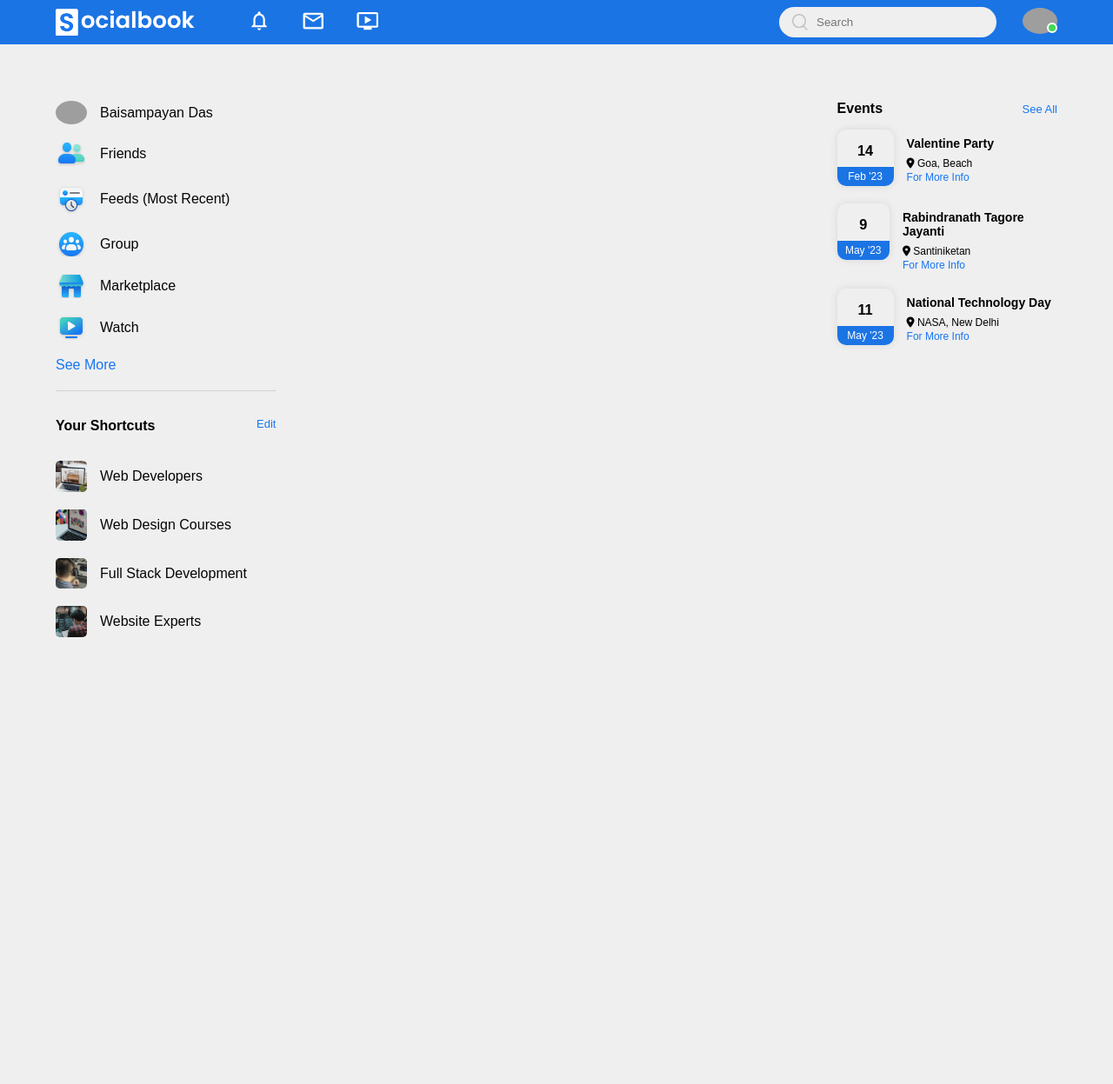
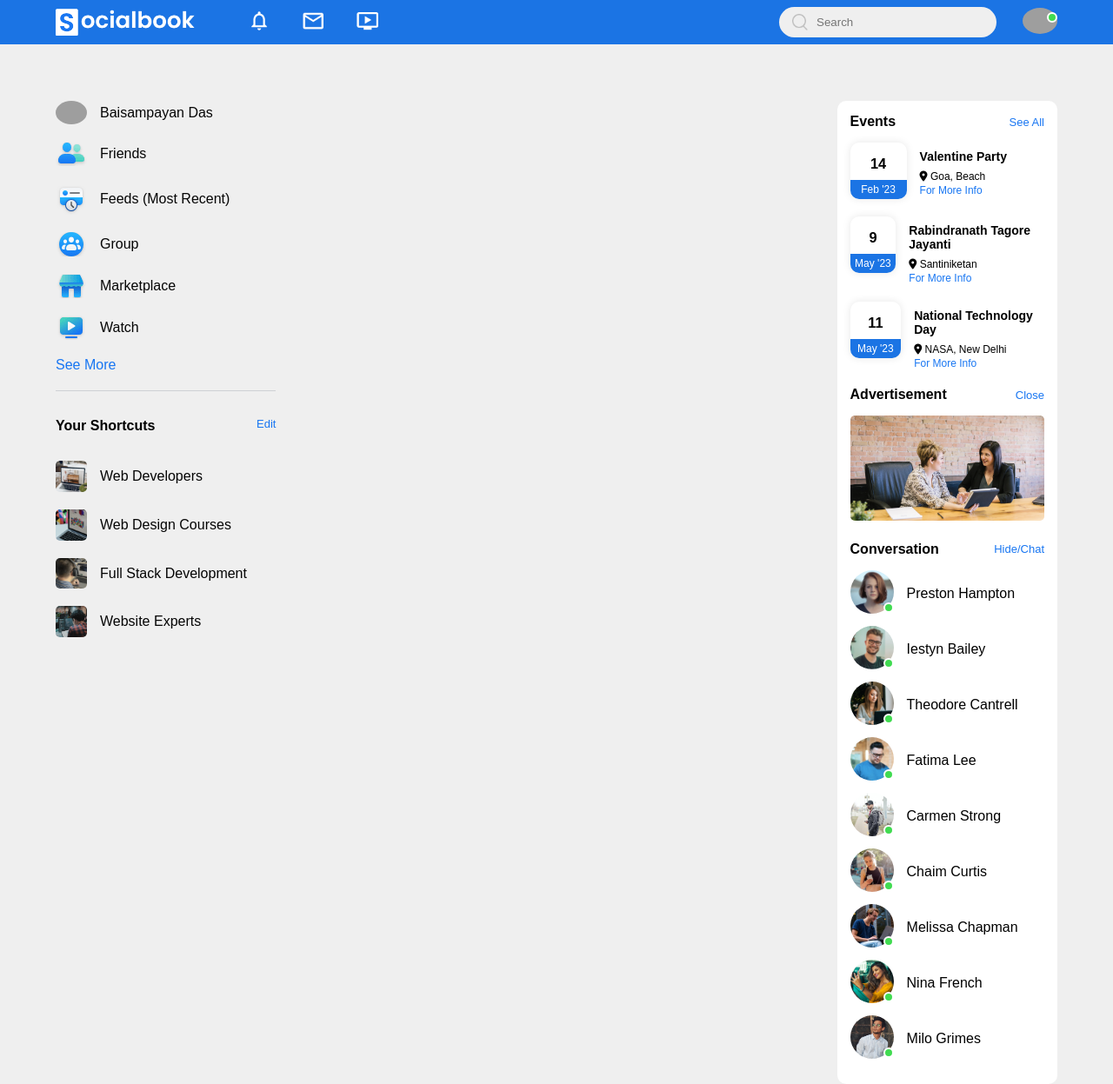
Before and after one commit to Baisampayan/Facebook-Clone, a PHP site: page /index.html in a window 1280 px wide. Shown: the whole page at 87% size. Before the commit the page ends 733 px from the top, so only its background shows below. Run offline with PHP 8.4, Linux system fonts and the light colour scheme; grey boxes are pictures that could not be loaded.

Commit message:
All the sidebars completed

```diff
--- a/index.html
+++ b/index.html
@@ -101,6 +101,69 @@
                     <a href="#">For More Info</a>
                 </div>
             </div>
+            <div class="sidebar-title">
+                <h4>Advertisement</h4>
+                <a href="#">Close</a>
+            </div>
+            <img src="./img/advertisement.png" alt="advertisement" class="sidebar-ads">
+            <div class="sidebar-title">
+                <h4>Conversation</h4>
+                <a href="#">Hide/Chat</a>
+            </div>
+            <div class="active-users">
+                <div class="online">
+                    <img src="./img/member-1.png" alt="profile-pic">
+                </div>
+                <p>Preston Hampton</p>
+            </div>
+            <div class="active-users">
+                <div class="online">
+                    <img src="./img/member-2.png" alt="profile-pic">
+                </div>
+                <p>Iestyn Bailey</p>
+            </div>
+            <div class="active-users">
+                <div class="online">
+                    <img src="./img/member-3.png" alt="profile-pic">
+                </div>
+                <p>Theodore Cantrell</p>
+            </div>
+            <div class="active-users">
+                <div class="online">
+                    <img src="./img/member-4.png" alt="profile-pic">
+                </div>
+                <p>Fatima Lee</p>
+            </div>
+            <div class="active-users">
+                <div class="online">
+                    <img src="./img/member-5.png" alt="profile-pic">
+                </div>
+                <p>Carmen Strong</p>
+            </div>
+            <div class="active-users">
+                <div class="online">
+                    <img src="./img/member-6.png" alt="profile-pic">
+                </div>
+                <p>Chaim Curtis</p>
+            </div>
+            <div class="active-users">
+                <div class="online">
+                    <img src="./img/member-7.png" alt="profile-pic">
+                </div>
+                <p>Melissa Chapman</p>
+            </div>
+            <div class="active-users">
+                <div class="online">
+                    <img src="./img/member-8.png" alt="profile-pic">
+                </div>
+                <p>Nina French</p>
+            </div>
+            <div class="active-users">
+                <div class="online">
+                    <img src="./img/member-9.png" alt="profile-pic">
+                </div>
+                <p>Milo Grimes</p>
+            </div>
         </div>
     </div>
     <!-- Body Ends -->
--- a/style.css
+++ b/style.css
@@ -78,7 +78,7 @@ nav {
     border-radius: 50%;
     background-color: var(--online-color);
     position: absolute;
-    bottom: 5px;
+    top: 5px;
     right: 0;
 }
 
@@ -116,11 +116,14 @@ nav {
 }
 
 .left-sidebar {
-    align-self: flex-end;
+    /* align-self: flex-end; */
 }
 
 .right-sidebar {
     align-self: flex-start;
+    background-color: var(--white-color);
+    padding: 15px;
+    border-radius: 10px;
 }
 
 .main-container {
@@ -229,3 +232,29 @@ nav {
     text-decoration: none;
     color: var(--sidebar-more-link);
 }
+
+.sidebar-ads {
+    width: 100%;
+    margin-bottom: 20px;
+    border-radius: 5px;
+}
+
+.active-users {
+    display: flex;
+    align-items: center;
+    margin-bottom: 10px;
+}
+
+.active-users .online img {
+    width: 50px;
+    border-radius: 50%;
+}
+
+.active-users .online {
+    margin-right: 15px;
+}
+
+.active-users .online::after {
+    top: unset;
+    bottom: 5px;
+}
```
